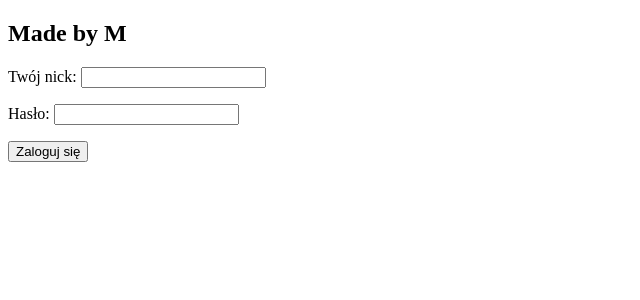
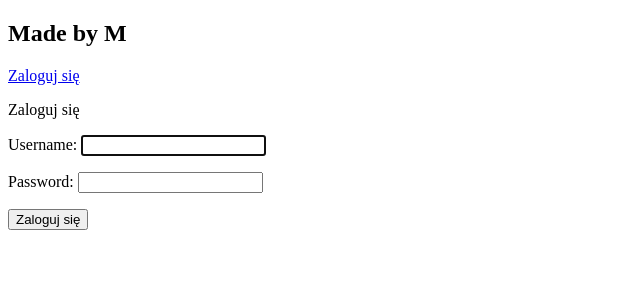
Before and after one commit to RobertPodgajny/Final_project, a Django app: page /login/ in a window 1280 px wide. Shown: the top 300 px of the page, without its empty margins (0-640 px from the left). Run offline with Django 3.2, Linux system fonts and the light colour scheme.

Commit message:
Changes - a lot of

```diff
--- a/handicraft_shop/handicraft_shop/settings.py
+++ b/handicraft_shop/handicraft_shop/settings.py
@@ -131,3 +131,5 @@ STATIC_URL = '/static/'
 MEDIA_URL = '/media/'
 
 MEDIA_ROOT = os.path.join(BASE_DIR, "media")
+
+LOGIN_REDIRECT_URL = "/main_page/"
--- a/handicraft_shop/handicraft_shop/urls.py
+++ b/handicraft_shop/handicraft_shop/urls.py
@@ -17,9 +17,10 @@ from django.conf import settings
 from django.conf.urls import url
 from django.conf.urls.static import static
 from django.contrib import admin
+from django.contrib.auth import views as auth_views
 
 from shop_app.views import StartView, MainView, OfferView, PicturesOfferView, CushionsOfferView, AboutView, \
-    AboutDescriptionView, ContactView, PictureView, CushionView, LoginView, RegistrationView
+    AboutDescriptionView, ContactView, PictureView, CushionView, RegistrationView, LogoutView
 
 urlpatterns = [
     url(r'^admin/', admin.site.urls),
@@ -33,7 +34,9 @@ urlpatterns = [
     url(r'^contact/$', ContactView.as_view(), name='contact'),
     url(r'^picture/(?P<id>\d+)/$', PictureView.as_view(), name='picture'),
     url(r'^cushion/(?P<id>\d+)/$', CushionView.as_view(), name='cushion'),
-    url(r'^login/$', LoginView.as_view(), name='login'),
-    url(r'register/$', RegistrationView.as_view(), name='register'),
+    url(r'^login/', auth_views.LoginView.as_view(template_name="login.html"), name='login'),
+    # url(r'^login/$', LoginView.as_view(), name='login'),
+    url(r'^register/$', RegistrationView.as_view(), name='register'),
+    url(r'^logout/$', LogoutView.as_view(), name='logout'),
 
 ] + static(settings.MEDIA_URL, document_root=settings.MEDIA_ROOT)
--- a/handicraft_shop/shop_app/admin.py
+++ b/handicraft_shop/shop_app/admin.py
@@ -1,8 +1,8 @@
 from django.contrib import admin
 
-from shop_app.models import Cushion, Picture, User, Order
+from shop_app.models import Cushion, Picture, Order, Address
 
 admin.site.register(Cushion)
 admin.site.register(Picture)
-admin.site.register(User)
 admin.site.register(Order)
+admin.site.register(Address)
--- a/handicraft_shop/shop_app/forms.py
+++ b/handicraft_shop/shop_app/forms.py
@@ -1,20 +1,33 @@
 from django import forms
+from django.core.exceptions import ValidationError
 from django.forms import ModelForm
 
 from shop_app.models import User
 
 
 class LoginForm(forms.Form):
-    nick = forms.CharField(label='Twój nick', max_length=64)
+    username = forms.CharField(label='Twój login', max_length=64)
     password = forms.CharField(label='Hasło', widget=forms.PasswordInput)
 
 
 class RegistrationForm(ModelForm):
+    username = forms.CharField(required=True, label="Twój login")
+    new_password = forms.CharField(label='Podaj hasło', widget=forms.PasswordInput())
+    new_password2 = forms.CharField(label='Powtórz hasło', widget=forms.PasswordInput())
+    address = forms.CharField(label='Adres', widget=forms.Textarea, help_text="Podaj adres do wysyłki")
+
+    def clean(self):
+        new_password = self.cleaned_data['new_password']
+        new_password2 = self.cleaned_data['new_password2']
+
+        if new_password != new_password2:
+            raise ValidationError("Hasła muszą być takie same!")
+
     class Meta:
         model = User
-        fields = '__all__'
+        fields = ['username', 'email']
         labels = {
-            'nick': 'Twój nick',
+            'username': 'Twój login',
             'first_name': 'Imię',
             'last_name': 'Nazwisko',
             'email': 'Email',
@@ -22,7 +35,3 @@ class RegistrationForm(ModelForm):
             'password2': 'Powtórz hasło',
             'address': 'Podaj adres do wysyłki'
         }
-        widgets = {
-            'password': forms.PasswordInput(),
-            'password2': forms.PasswordInput()
-        }
--- a/handicraft_shop/shop_app/templates/login.html
+++ b/handicraft_shop/shop_app/templates/login.html
@@ -1,6 +1,7 @@
 {% extends "main_page.html" %}
 {%block content %}
 <form action="" method="POST">
+    <p>Zaloguj się</p>
     {{ form.as_p }}
     {% csrf_token %}
     <input type="submit" value="Zaloguj się">
--- a/handicraft_shop/shop_app/templates/main_page.html
+++ b/handicraft_shop/shop_app/templates/main_page.html
@@ -10,6 +10,12 @@
 </head>
 <body>
 <h2>Made by M</h2>
+        {% if request.user.is_authenticated %}
+        Jesteś zalogowany jako: {{ request.user.username }}
+        <p><a href="{% url 'logout' %}">Wyloguj się</a></p>
+        {% else %}
+        <p><a href="{% url 'login' %}">Zaloguj się</a></p>
+        {% endif %}
 {% block content %}
 <h2>Strona główna</h2>
 <ul>
--- a/handicraft_shop/shop_app/views.py
+++ b/handicraft_shop/shop_app/views.py
@@ -1,11 +1,13 @@
 from django.contrib.auth import authenticate, login, logout
+from django.contrib.auth.mixins import LoginRequiredMixin
+from django.contrib.auth.models import User
 from django.http import HttpResponse
 from django.shortcuts import render, get_object_or_404, redirect
 from django.urls import reverse
 from django.views import View
 
 from shop_app.forms import LoginForm, RegistrationForm
-from shop_app.models import Picture, Cushion, User
+from shop_app.models import Picture, Cushion, Address
 
 
 class StartView(View):
@@ -14,19 +16,19 @@ class StartView(View):
                       template_name='start_page.html')
 
 
-class MainView(View):
+class MainView(LoginRequiredMixin, View):
     def get(self, request):
         return render(request,
                       template_name='main_page.html')
 
 
-class OfferView(View):
+class OfferView(LoginRequiredMixin, View):
     def get(self, request):
         return render(request,
                       template_name='offer.html')
 
 
-class PicturesOfferView(View):
+class PicturesOfferView(LoginRequiredMixin, View):
     def get(self, request):
         pictures = Picture.objects.all()
         ctx = {
@@ -37,7 +39,7 @@ class PicturesOfferView(View):
                       context=ctx)
 
 
-class CushionsOfferView(View):
+class CushionsOfferView(LoginRequiredMixin, View):
     def get(self, request):
         cushions = Cushion.objects.all()
         ctx = {
@@ -48,25 +50,25 @@ class CushionsOfferView(View):
                       context=ctx)
 
 
-class AboutView(View):
+class AboutView(LoginRequiredMixin, View):
     def get(self, request):
         return render(request,
                       template_name='about.html')
 
 
-class AboutDescriptionView(View):
+class AboutDescriptionView(LoginRequiredMixin, View):
     def get(self, request):
         return render(request,
                       template_name='about_desc.html')
 
 
-class ContactView(View):
+class ContactView(LoginRequiredMixin, View):
     def get(self, request):
         return render(request,
                       template_name='contact.html')
 
 
-class PictureView(View):
+class PictureView(LoginRequiredMixin, View):
     def get(self, request, id):
         picture = get_object_or_404(Picture, id=id)
         ctx = {
@@ -77,7 +79,7 @@ class PictureView(View):
                       context=ctx)
 
 
-class CushionView(View):
+class CushionView(LoginRequiredMixin, View):
     def get(self, request, id):
         cushion = get_object_or_404(Cushion, id=id)
         ctx = {
@@ -101,19 +103,20 @@ class LoginView(View):
     def post(self, request):
         form = LoginForm(request.POST)
         if form.is_valid():
-            nick = form.cleaned_data['nick']
+            username = form.cleaned_data['username']
             password = form.cleaned_data['password']
-            user = authenticate(nick=nick, password=password)
+            user = authenticate(username=username, password=password)
             if user is not None:
                 login(request, user)
-                return redirect(reverse('main'))
-            return HttpResponse('Podano błędny nick lub hasło')
-        ctx = {
-            'form': form
-        }
-        return render(request,
-                      template_name='login.html',
-                      context=ctx)
+                return HttpResponse('Zalogowano')
+            return HttpResponse('Podano błędny login lub hasło')
+        return redirect(reverse('main'))
+
+
+class LogoutView(View):
+    def get(self, request):
+        logout(request)
+        return redirect(reverse('start'))
 
 
 class RegistrationView(View):
@@ -129,10 +132,17 @@ class RegistrationView(View):
     def post(self, request):
         form = RegistrationForm(request.POST)
         if form.is_valid():
-            form.save()
-            if User.objects.filter(nick='nick').exists():
-                form.add_error('nick', 'Ten nick jest już zajęty')
-            if ['password'] != ['password2']:
-                form.add_error('password', "Hasła do siebie nie pasują")
-            return render(request,
-                          template_name='register.html')
+            username = form.cleaned_data['username']
+            email = form.cleaned_data['email']
+            password = form.cleaned_data['new_password']
+            user = User.objects.create_user(username, email, password)
+
+            address = Address()
+
+            address.address = form.cleaned_data['address']
+            address.user = user
+            address.save()
+
+            if User.objects.filter(username='username').exists():
+                form.add_error('username', 'Ten login jest już zajęty')
+        return redirect(reverse('login'))
```
Also changed, not shown: handicraft_shop/shop_app/models.py (+8 -7 lines), handicraft_shop/shop_app/migrations/0005_auto_20180321_1451.py (added).
